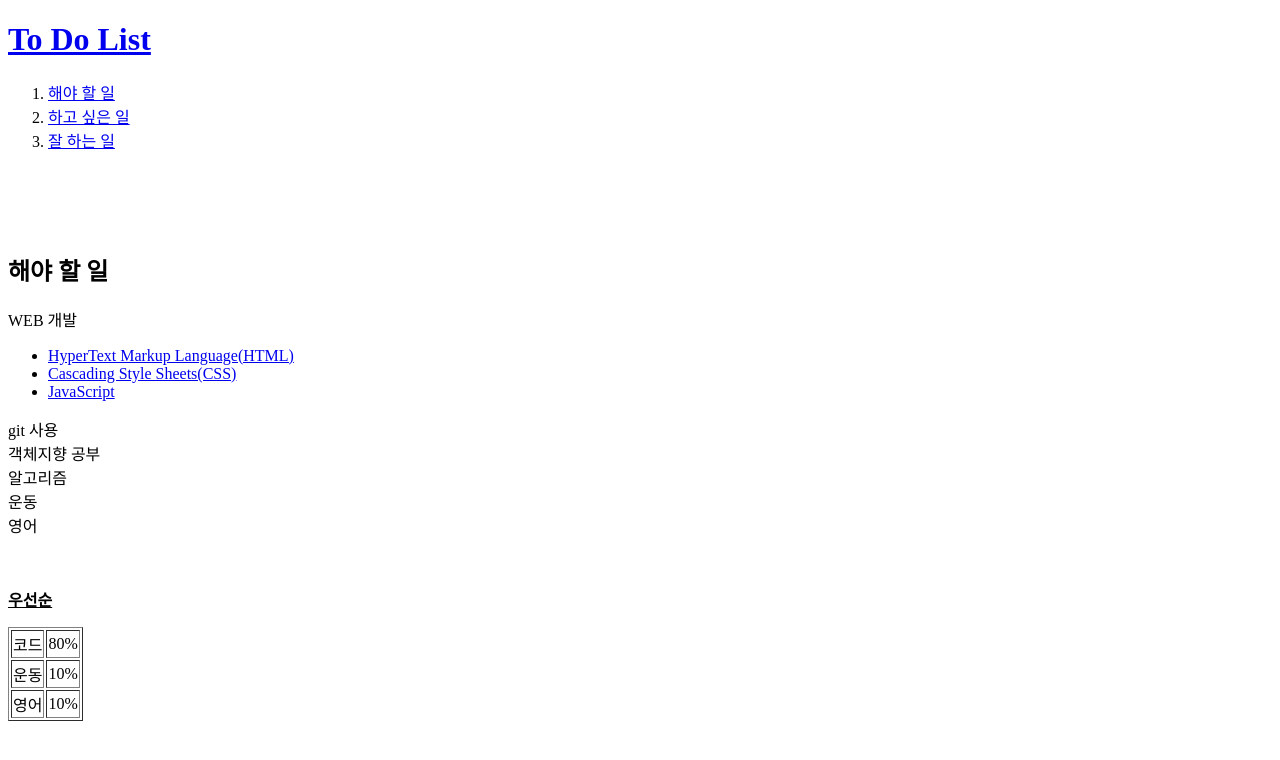
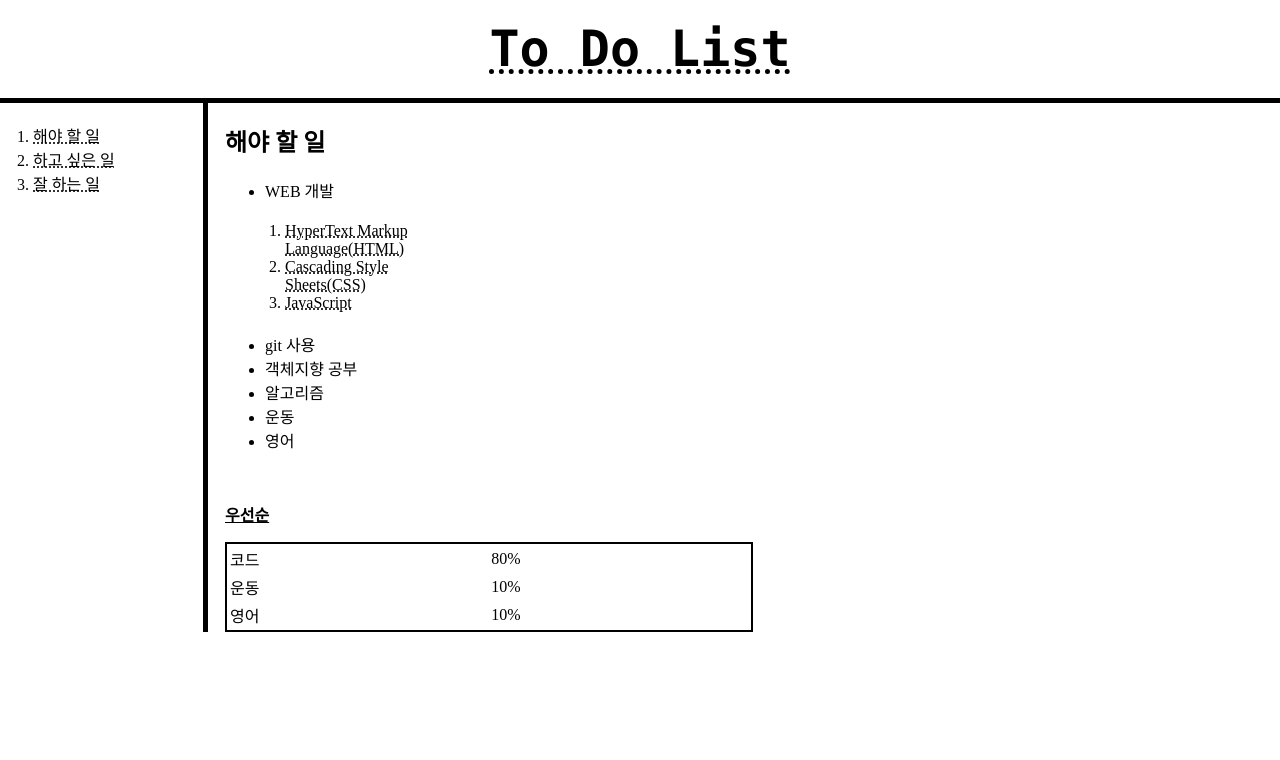
Before and after one commit to Jin959/my-first-page, a plain HTML site: page 1.html in a window 1280 px wide. Drawn offline with Linux system fonts and the light colour scheme.

Commit message:
v1.01
adding CSS

```diff
--- a/1.html
+++ b/1.html
@@ -1,3 +1,5 @@
+<!-- HTML -->
+
 <!-- 13강 관용적 표현이다. 이문서는 HTML이다. -->
 <!doctype html>
 <!-- 13강 head와 body를 감싸는 최고위층 태그 -->
@@ -7,11 +9,13 @@
   <title>To Do List-1.해야 할 일</title>
   <!-- meta는 "웹브라우져야 utf-8로 열럼"이다. -->
   <meta charset="utf-8">
+  <link rel="stylesheet" href="style.css">
 </head>
 
 <body>
   <!-- 목차 index.html로  -->
   <h1><a href="index.html">To Do List</a></h1>
+  <div id="grid">
     <!-- odered-list -->
     <ol>
       <li><a href="1.html">해야 할 일</a></li>
@@ -19,11 +23,12 @@
       <li><a href="3.html">잘 하는 일</a></li>
     </ol>
 
-  <h2 style = "margin-top:100px"> 해야 할 일 </h2>
-  <p>
-    WEB 개발<br>
+    <div id="article">
+      <h2> 해야 할 일 </h2>
+        <ul>
+          <li>WEB 개발</li>
           <!-- unodered-list -->
-    <ul>
+          <ol>
             <li><a href="https://www.w3.org/TR/2011/WD-html5-20110405/"
             target = "_black"
             title = "html5specification">
@@ -38,17 +43,18 @@
             target = "_blank"
             title = "JavaScript Reference">
             JavaScript </a></li>
+          </ol>
+          <li>git 사용</li>
+          <li>객체지향 공부</li>
+          <li>알고리즘</li>
+          <li>운동</li>
+          <li>영어</li>
         </ul>
-    git 사용<br>
-    객체지향 공부<br>
-    알고리즘<br>
-    운동<br>
-    영어
-  </p>
+
         <p style="margin-top:50px;">
           <u><strong>우선순</strong></u>
 
-    <table border = "1px solid black";>
+          <table>
             <tr>
               <td>코드</td>
               <td>80%</td>
@@ -63,5 +69,8 @@
             </tr>
           </table>
         </p>
+    </div>
+
+  </div>
 </body>
 </html>
--- /dev/null
+++ b/style.css
@@ -0,0 +1,61 @@
+a {
+  color:black;
+  text-decoration: underline dotted;
+}
+
+h1 {
+  font-size:50px;
+  font-family: Copperplate, "Lucida Console", Arial;
+  text-align: center;
+  border-bottom: 5px solid black;
+  margin:0px;
+  padding:20px;
+}
+
+ol{
+  width: 150px;
+  margin-top: 0px;
+  padding: 20px;
+}
+
+table{
+  border: 2px solid black;
+  width: 50%
+}
+
+body{
+  margin: 0px;
+}
+
+#grid{
+  display: grid;
+  /* ol의 style이 150+20+5 px 이기 때문에 175px 이상으로 한다. */
+  grid-template-columns: 200px 1fr;
+}
+
+#grid #article{ /* 기능상 #grid는 없어도 되지만 의미가 분명해서 적음.*/
+  padding-left: 25px;
+}
+
+#grid > ol{ /* 부모가 id=grid인 ol태그만 선택 */
+  border-right: 5px solid black;
+  padding-left: 33px;
+}
+
+/* if( screen width < 800px )*/
+@media(max-width:800px){
+  #grid {
+    display: block;
+  }
+
+  ol {
+    border-right: none;
+  }
+  #grid > ol{ /* id는 따로 지정해줘야 지워졌다. */
+    border-right: none;
+  }
+
+  h1 {
+    border-bottom: none;
+  }
+}
```
Also changed, not shown: 2.html (+27 -5 lines), 3.html (+18 -10 lines), index.html (+17 -10 lines). Lines whose indentation alone changed are shown as unchanged.
